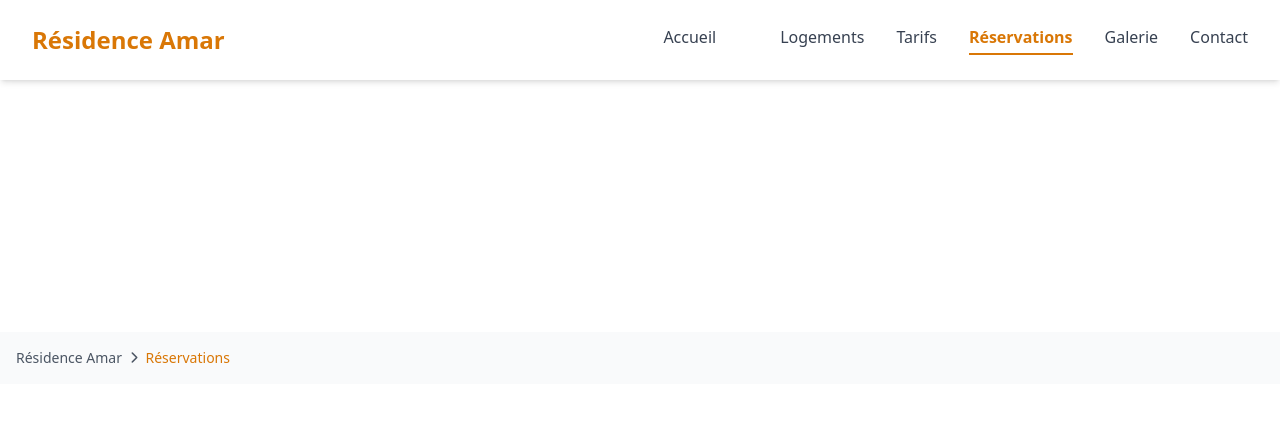
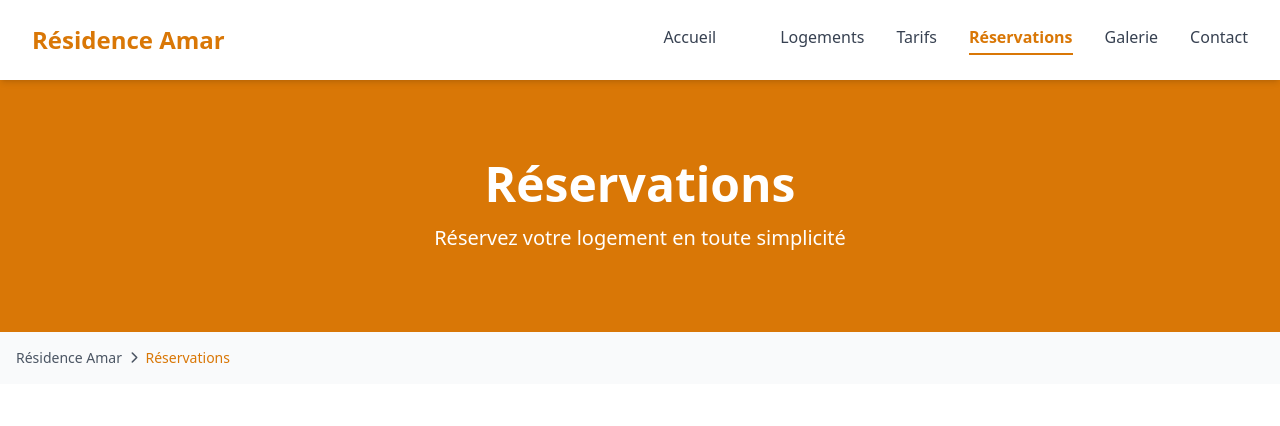
Before and after one commit to kennenathanael/hotel-reservation-website, a website: page reservations.html in a window 1280 px wide. Shown: the top 426 px of the page. Drawn offline with nearby package versions, Linux system fonts and the light colour scheme.

Commit message:
Restore reservations.html structure and content
The HTML structure of the reservations page has been restored, including navigation, page header, breadcrumb, main content with booking form, info section, and footer.

```diff
--- a/reservations.html
+++ b/reservations.html
@@ -41,7 +41,7 @@
     </nav>
 
     <!-- Page Header -->
-    <section class="bg-gradient-to-r from-amber-600 to-amber-700 text-white py-20 mt-20">
+    <section class="bg-amber-600 from-amber-600 to-amber-700 text-white py-20 mt-20">
         <div class="max-w-7xl mx-auto px-4 text-center">
             <h1 class="text-5xl font-bold mb-4">Réservations</h1>
             <p class="text-xl max-w-3xl mx-auto">Réservez votre logement en toute simplicité</p>
```
